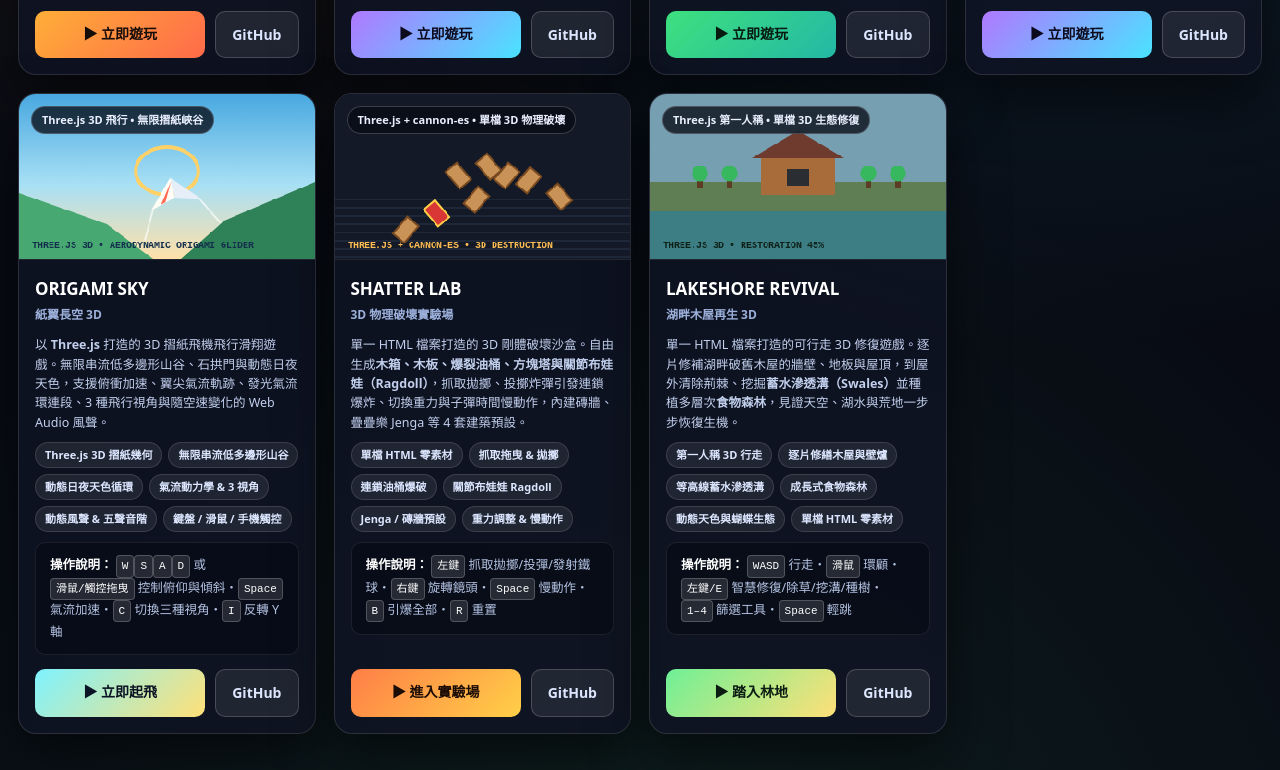
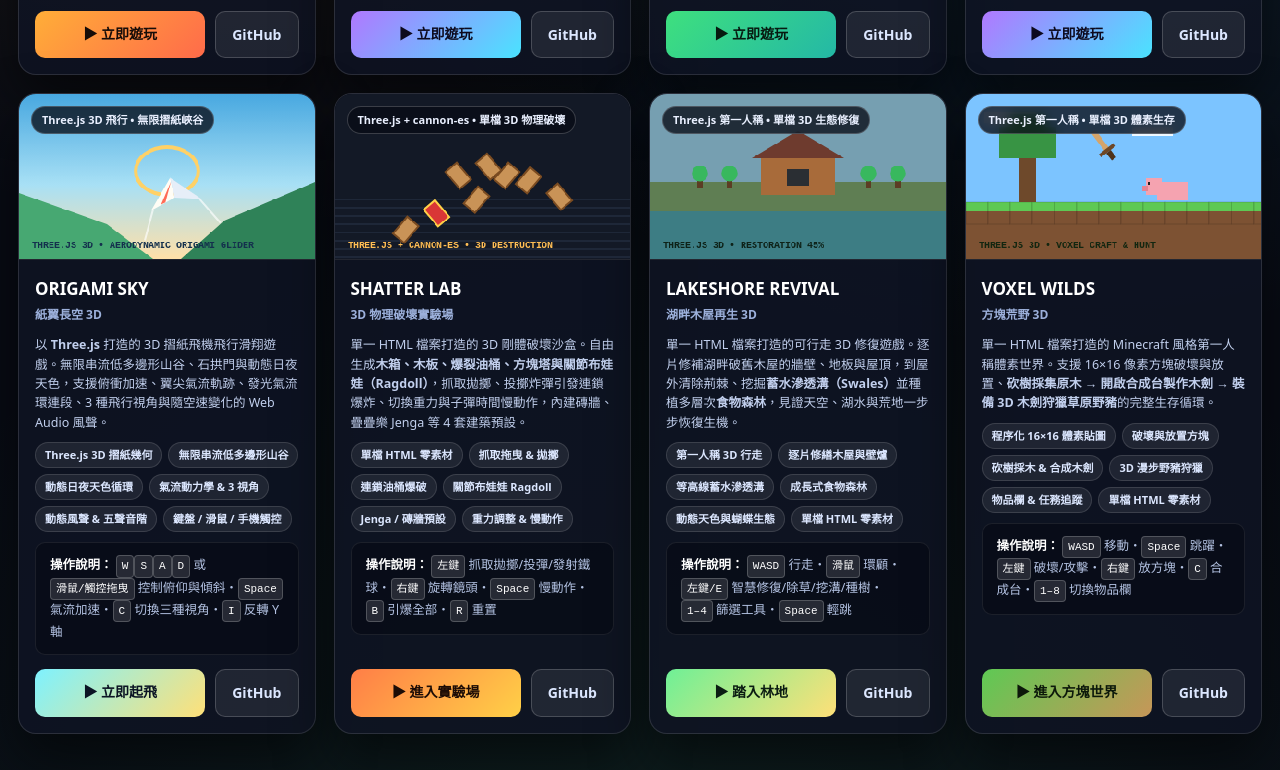
Before and after one commit to Akkuo/pixel-arcade-showcase, a plain HTML site: page index.html in a window 1280 px wide. Shown: the part 830-1600 px from the top of the page. Drawn offline with Linux system fonts and the light colour scheme; animation ran at ten frames a second.

Commit message:
Add VOXEL WILDS 3D voxel survival game card to complete 4x2 showcase grid

```diff
--- a/index.html
+++ b/index.html
@@ -104,6 +104,9 @@
       }
       .card.revival:hover {
         border-color: rgba(110, 240, 150, 0.68);
+      }
+      .card.voxel:hover {
+        border-color: rgba(94, 210, 88, 0.72);
       }
       .cover-wrap {
         position: relative;
@@ -234,6 +237,10 @@
         background: linear-gradient(135deg, #6ef096, #ffe078);
         color: #0b1c12;
       }
+      .btn.play-voxel {
+        background: linear-gradient(135deg, #5ec954, #c79658);
+        color: #0c180a;
+      }
       .btn.ghost {
         flex: 0 0 auto;
         background: rgba(255, 255, 255, 0.08);
@@ -289,7 +296,7 @@
         <span class="eyebrow">GEMINI 4 NEON BENCHMARK • CANVAS 2D • PIXI.JS v8 • THREE.JS 3D • CANNON-ES PHYSICS</span>
         <h1>Gemini 4 Neon 2D × 3D 網頁遊戲實測展間</h1>
         <p class="subtitle">
-          以 7 款可立即遊玩的 2D / 3D 網頁遊戲實測 AI 模型在程式生成、渲染管線、物理模擬與快速迭代上的極限——全站零外部美術與音效素材檔，支援桌面與手機瀏覽器直接試玩。
+          以 8 款可立即遊玩的 2D / 3D 網頁遊戲實測 AI 模型在程式生成、渲染管線、物理模擬與快速迭代上的極限——全站零外部美術與音效素材檔，支援桌面與手機瀏覽器直接試玩。
         </p>
       </header>
 
@@ -503,6 +510,36 @@
             </div>
           </div>
         </article>
+
+        <!-- CARD 8: VOXEL WILDS MINECRAFT-INSPIRED 3D -->
+        <article class="card voxel">
+          <div class="cover-wrap">
+            <canvas id="cover-voxel" width="320" height="180"></canvas>
+            <span class="cover-tag">Three.js 第一人稱 • 單檔 3D 體素生存</span>
+          </div>
+          <div class="card-body">
+            <h2>VOXEL WILDS <span>方塊荒野 3D</span></h2>
+            <p class="desc">
+              單一 HTML 檔案打造的 Minecraft 風格第一人稱體素世界。支援 16×16 像素方塊破壞與放置、<strong>砍樹採集原木 → 開啟合成台製作木劍 → 裝備 3D 木劍狩獵草原野豬</strong>的完整生存循環。
+            </p>
+            <div class="pills">
+              <span class="pill">程序化 16×16 體素貼圖</span>
+              <span class="pill">破壞與放置方塊</span>
+              <span class="pill">砍樹採木 & 合成木劍</span>
+              <span class="pill">3D 漫步野豬狩獵</span>
+              <span class="pill">物品欄 & 任務追蹤</span>
+              <span class="pill">單檔 HTML 零素材</span>
+            </div>
+            <div class="controls-box">
+              <strong>操作說明：</strong>
+              <kbd>WASD</kbd> 移動・<kbd>Space</kbd> 跳躍・<kbd>左鍵</kbd> 破壞/攻擊・<kbd>右鍵</kbd> 放方塊・<kbd>C</kbd> 合成台・<kbd>1–8</kbd> 切換物品欄
+            </div>
+            <div class="actions">
+              <a class="btn play-voxel" href="https://akkuo.github.io/voxel-wilds/" target="_blank" rel="noopener">▶ 進入方塊世界</a>
+              <a class="btn ghost" href="https://github.com/Akkuo/voxel-wilds" target="_blank" rel="noopener">GitHub</a>
+            </div>
+          </div>
+        </article>
       </section>
 
       <section class="story">
@@ -540,6 +577,7 @@
         const c5 = document.getElementById('cover-aether-pixi').getContext('2d');
         const c6 = document.getElementById('cover-shatter').getContext('2d');
         const c7 = document.getElementById('cover-revival').getContext('2d');
+        const c8 = document.getElementById('cover-voxel').getContext('2d');
         c1.imageSmoothingEnabled = false;
         c2.imageSmoothingEnabled = false;
         c3.imageSmoothingEnabled = false;
@@ -547,6 +585,7 @@
         c5.imageSmoothingEnabled = false;
         c6.imageSmoothingEnabled = true;
         c7.imageSmoothingEnabled = true;
+        c8.imageSmoothingEnabled = false;
 
         function drawChromaCover(t) {
           const isLunar = Math.floor(t / 3.2) % 2 === 1;
@@ -898,6 +937,51 @@
           c7.fillText(`THREE.JS 3D • RESTORATION ${Math.round(heal * 100)}%`, 14, 168);
         }
 
+        function drawVoxelCover(t) {
+          c8.fillStyle = '#7cc4ff';
+          c8.fillRect(0, 0, 320, 180);
+          // Blocky clouds
+          c8.fillStyle = 'rgba(255,255,255,0.88)';
+          c8.fillRect(((t * 14) % 380) - 50, 20, 56, 12);
+          c8.fillRect((((t * 10) + 180) % 380) - 50, 36, 44, 10);
+          // Grass & dirt voxel blocks
+          for (let x = 0; x < 320; x += 24) {
+            c8.fillStyle = '#7d5233';
+            c8.fillRect(x, 124, 24, 56);
+            c8.fillStyle = '#5ec954';
+            c8.fillRect(x, 118, 24, 10);
+            c8.strokeStyle = 'rgba(0,0,0,0.16)';
+            c8.strokeRect(x, 118, 24, 24);
+          }
+          // Voxel oak tree
+          c8.fillStyle = '#6e492b';
+          c8.fillRect(58, 66, 18, 52);
+          c8.fillStyle = '#389444';
+          c8.fillRect(36, 36, 62, 34);
+          c8.fillRect(48, 22, 38, 16);
+          // Cute pink voxel pig walking
+          const px = 190 + Math.sin(t * 1.4) * 26;
+          c8.fillStyle = '#f5a3b0';
+          c8.fillRect(Math.floor(px), 96, 34, 20);
+          c8.fillRect(Math.floor(px) - 12, 92, 18, 18);
+          c8.fillStyle = '#e38494';
+          c8.fillRect(Math.floor(px) - 16, 100, 6, 6);
+          c8.fillStyle = '#222222';
+          c8.fillRect(Math.floor(px) - 10, 96, 3, 3);
+          // Wooden sword icon floating
+          const sy = 56 + Math.sin(t * 4) * 4;
+          c8.save();
+          c8.translate(152, sy);
+          c8.rotate(-0.65);
+          c8.fillStyle = '#d4a46a'; c8.fillRect(-3, -24, 6, 26);
+          c8.fillStyle = '#6e4726'; c8.fillRect(-10, 0, 20, 4);
+          c8.fillStyle = '#4f3219'; c8.fillRect(-3, 4, 6, 10);
+          c8.restore();
+          c8.fillStyle = '#122610';
+          c8.font = 'bold 10px monospace';
+          c8.fillText('THREE.JS 3D • VOXEL CRAFT & HUNT', 14, 168);
+        }
+
         function tick(now) {
           const t = now / 1000;
           drawChromaCover(t);
@@ -907,6 +991,7 @@
           drawAetherPixiCover(t);
           drawShatterCover(t);
           drawRevivalCover(t);
+          drawVoxelCover(t);
           requestAnimationFrame(tick);
         }
         requestAnimationFrame(tick);
```
